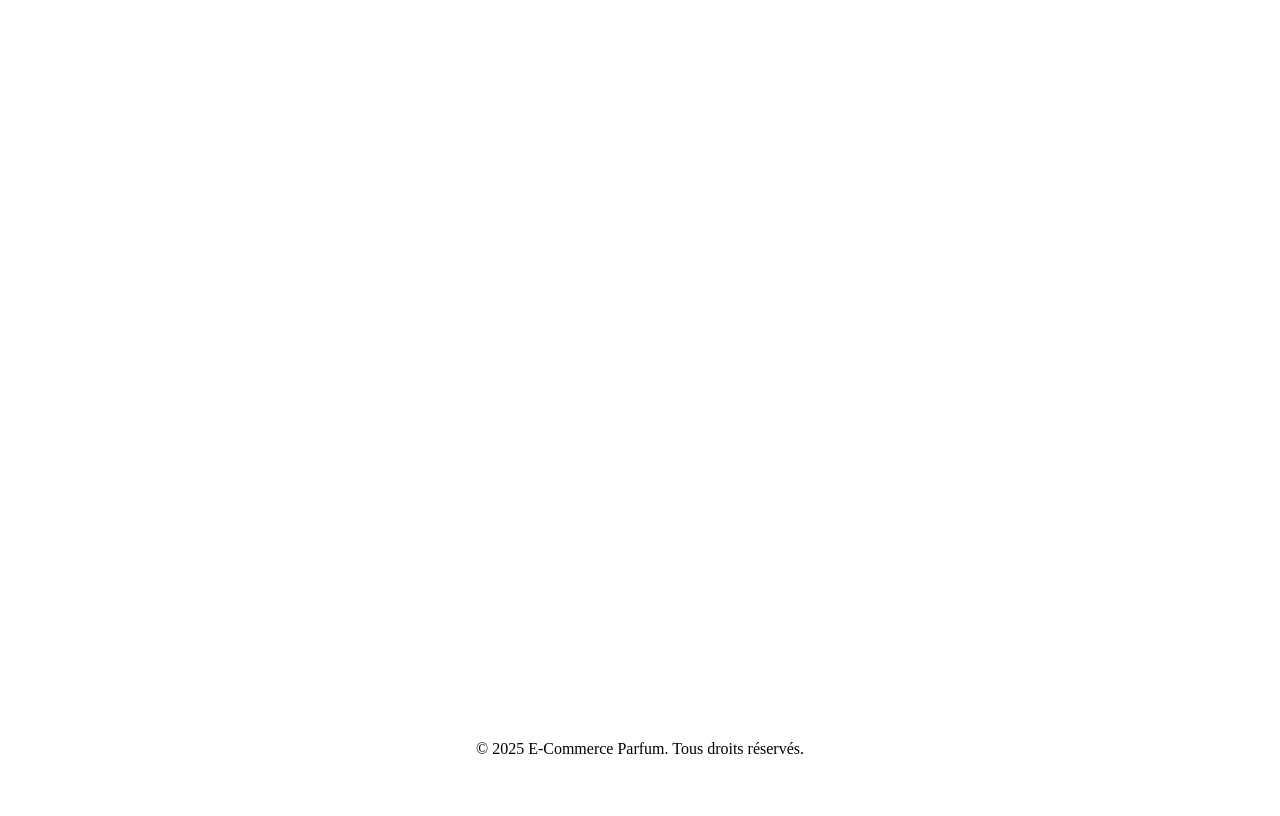
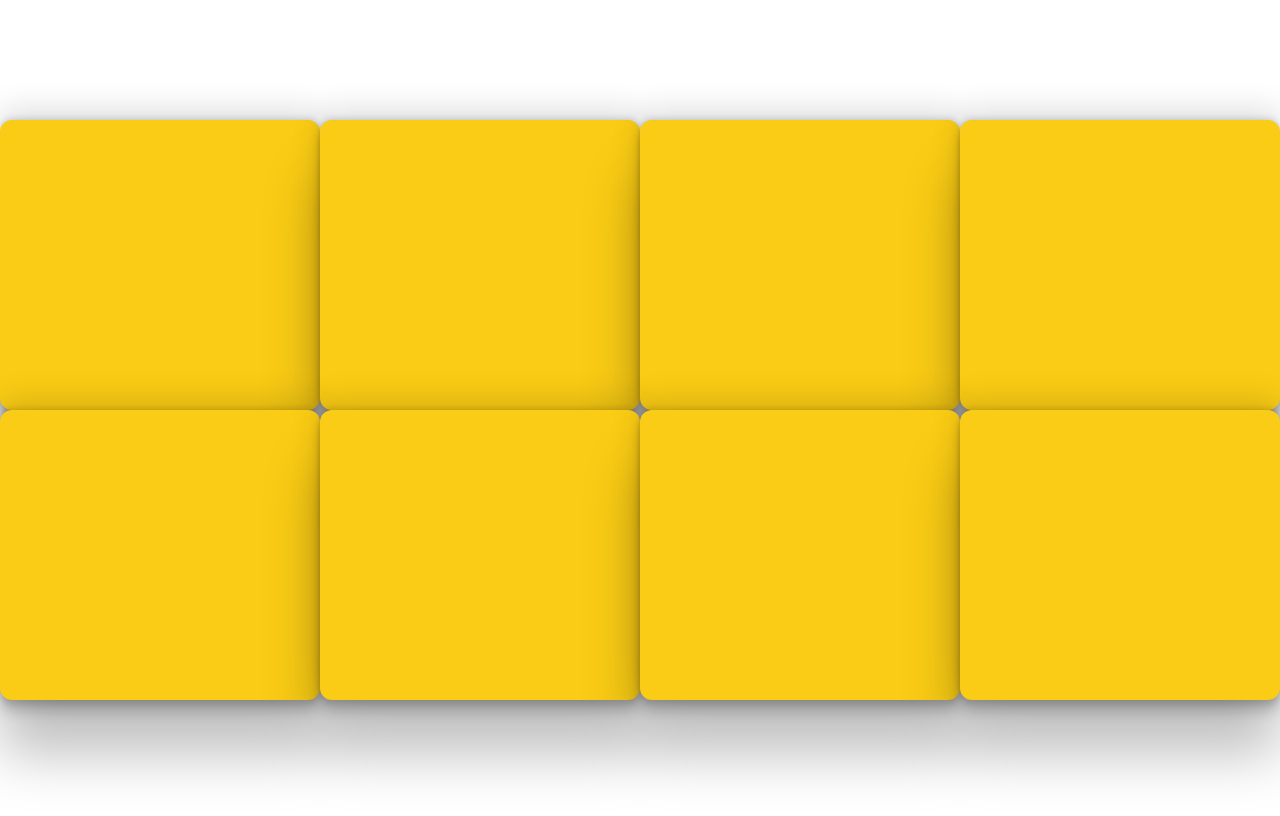
Before and after one commit to Jbmuisha/E-COMMERCE, a Next.js app: page / in a window 1280 px wide. Shown: the part 560-1376 px from the top of the page. Before the commit the page ends 1318 px from the top, so only its background shows below. Built offline with nearby package versions, Linux system fonts and the light colour scheme.

Commit message:
my commite

```diff
--- a/app/globals.css
+++ b/app/globals.css
@@ -59,3 +59,14 @@ main {
 }.icon {
   margin-left: 35ant t0px;
 }
+.mega-shadow {
+  background-color: #facc15;
+  border-radius: 0.75rem;
+  height: 290px;
+  box-shadow:
+    rgba(0, 0, 0, 0.25) 0px 54px 55px,
+    rgba(0, 0, 0, 0.12) 0px -12px 30px,
+    rgba(0, 0, 0, 0.12) 0px 4px 6px,
+    rgba(0, 0, 0, 0.17) 0px 12px 13px,
+    rgba(0, 0, 0, 0.09) 0px -3px 5px;
+}
--- a/app/page.tsx
+++ b/app/page.tsx
@@ -1,6 +1,9 @@
 import HeroCarosel from '@/component/home'
 
 export default function Home() {
+
+
+
   return (
     <main className="bg-gray-50 min-h-screen">
       {/* SECTION CARROUSEL */}
@@ -11,8 +14,16 @@ export default function Home() {
       </section>
 
       {/* SECTION PRODUITS AVEC GRID */}
-      <section>
-
+      <section className="max-w-[1400px] mx-auto px-4 pb-20">
+        <div className='grid grid-cols-4 md:grid-cols-1 gap-x-29 gap-y-12'>
+          {[...Array(8)].map((_, i) => (
+            <div
+              key={i}
+              className="mega-shadow"
+            >
+            </div>
+          ))}
+        </div>
       </section>
     </main>
   );
```
